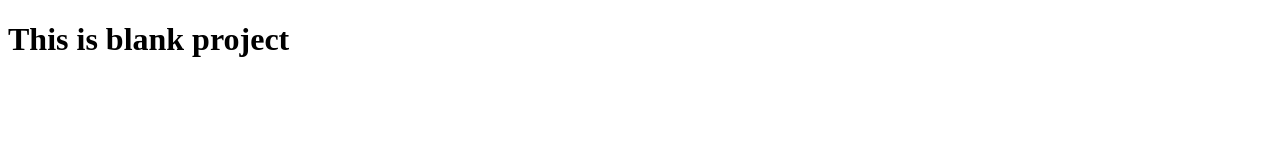
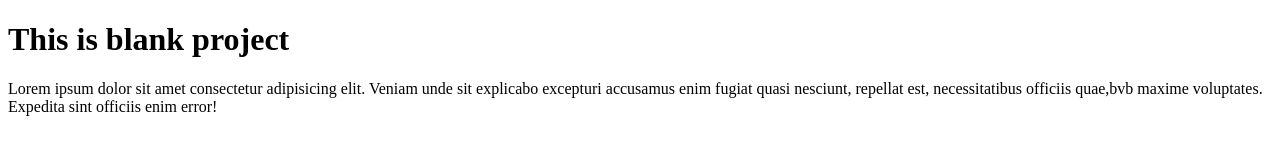
Before and after one commit to kazi-salam/blank, a plain HTML site: page index.html in a window 1280 px wide. Drawn offline with Linux system fonts and the light colour scheme.

Commit message:
secind commit

```diff
--- a/index.html
+++ b/index.html
@@ -9,6 +9,12 @@
 
 <body>
   <h1>This is blank project</h1>
+  <div>
+    <p>Lorem ipsum dolor sit amet consectetur adipisicing elit. Veniam unde sit explicabo excepturi accusamus enim
+      fugiat quasi nesciunt, repellat est, necessitatibus officiis quae,bvb maxime voluptates. Expedita sint officiis
+      enim
+      error!</p>
+  </div>
 </body>
 
 </html>
```
Also changed, not shown: one.txt.
